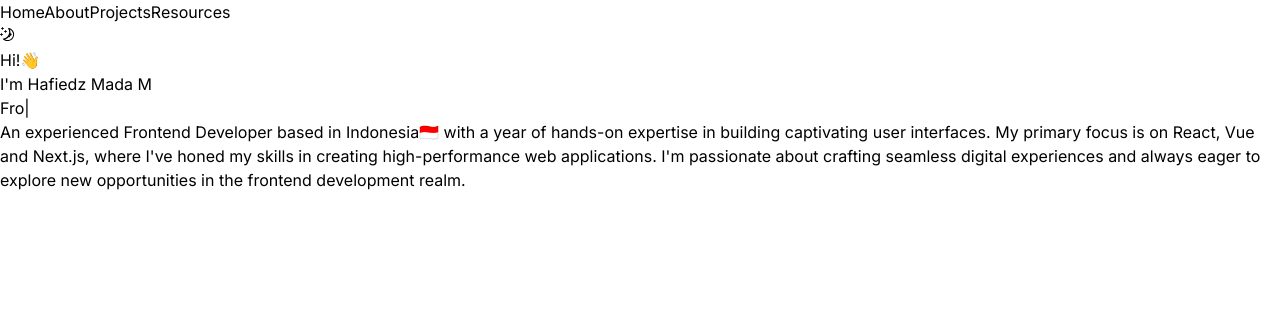
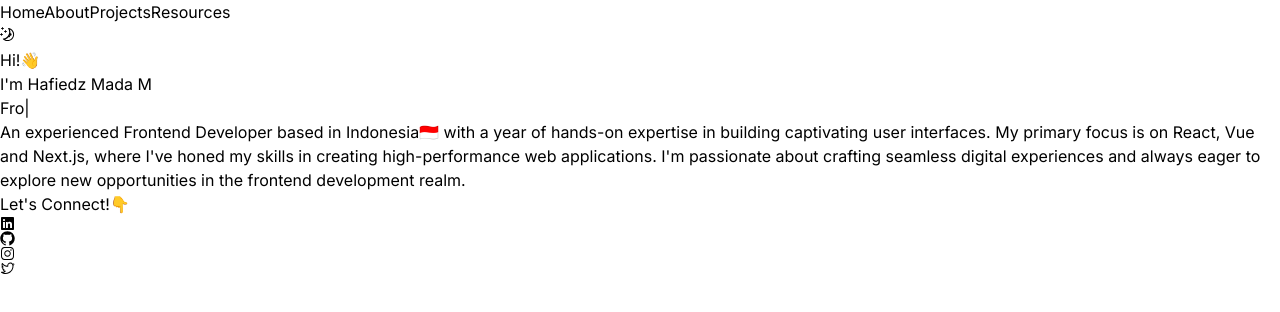
Before and after one commit to ketoprac/hafiedzmada, a Next.js app: page / in a window 1280 px wide. Shown: the top 312 px of the page. Built offline with nearby package versions, Linux system fonts and the light colour scheme.

Commit message:
feat: add social media

```diff
--- a/app/page.tsx
+++ b/app/page.tsx
@@ -2,6 +2,13 @@
 import { TypeAnimation } from "react-type-animation";
 import { AnimatePresence, motion } from "framer-motion";
 import { useEffect, useState } from "react";
+import {
+  GitHubLogoIcon,
+  InstagramLogoIcon,
+  LinkedInLogoIcon,
+  TwitterLogoIcon,
+} from "@radix-ui/react-icons";
+import Link from "next/link";
 
 export default function Home() {
   const [show, setShow] = useState(true);
@@ -41,9 +48,9 @@
             className="text-xl md:text-2xl lg:text-3xl font-medium text-gray-800 dark:text-gray-200"
           />
           <p className="text-justify text-gray-600 dark:text-gray-300">
-            An experienced Frontend Developer based in Indonesia🇮🇩 with
-            a year of hands-on expertise in building captivating user
-            interfaces. My primary focus is on{" "}
+            An experienced Frontend Developer based in Indonesia🇮🇩 with a year
+            of hands-on expertise in building captivating user interfaces. My
+            primary focus is on{" "}
             <span className="font-bold text-black dark:text-white">
               React, Vue and Next.js
             </span>
@@ -52,6 +59,21 @@
             experiences and always eager to explore new opportunities in the
             frontend development realm.
           </p>
+          <h1 className="font-semibold text-gray-800 dark:text-gray-100">Let&apos;s Connect!👇</h1>
+          <div className="flex gap-x-2">
+            <Link href="https://linkedin.com/in/hafiedzmada" target="_blank">
+              <LinkedInLogoIcon className="w-6 h-6 hover:text-gray-700 dark:hover:text-gray-400" />
+            </Link>
+            <Link href="https://github.com/ketoprac" target="_blank">
+              <GitHubLogoIcon className="w-6 h-6 hover:text-gray-700 dark:hover:text-gray-400" />
+            </Link>
+            <Link href="https://instagram.com/hafiedzmada" target="_blank">
+              <InstagramLogoIcon className="w-6 h-6 hover:text-gray-700 dark:hover:text-gray-400" />
+            </Link>
+            <Link href="https://twitter.com/hafiedzmada" target="_blank">
+              <TwitterLogoIcon className="w-6 h-6 hover:text-gray-700 dark:hover:text-gray-400" />
+            </Link>
+          </div>
         </motion.div>
       )}
     </AnimatePresence>
```
Also changed, not shown: app/projects/page.tsx (+8 -1 lines).
